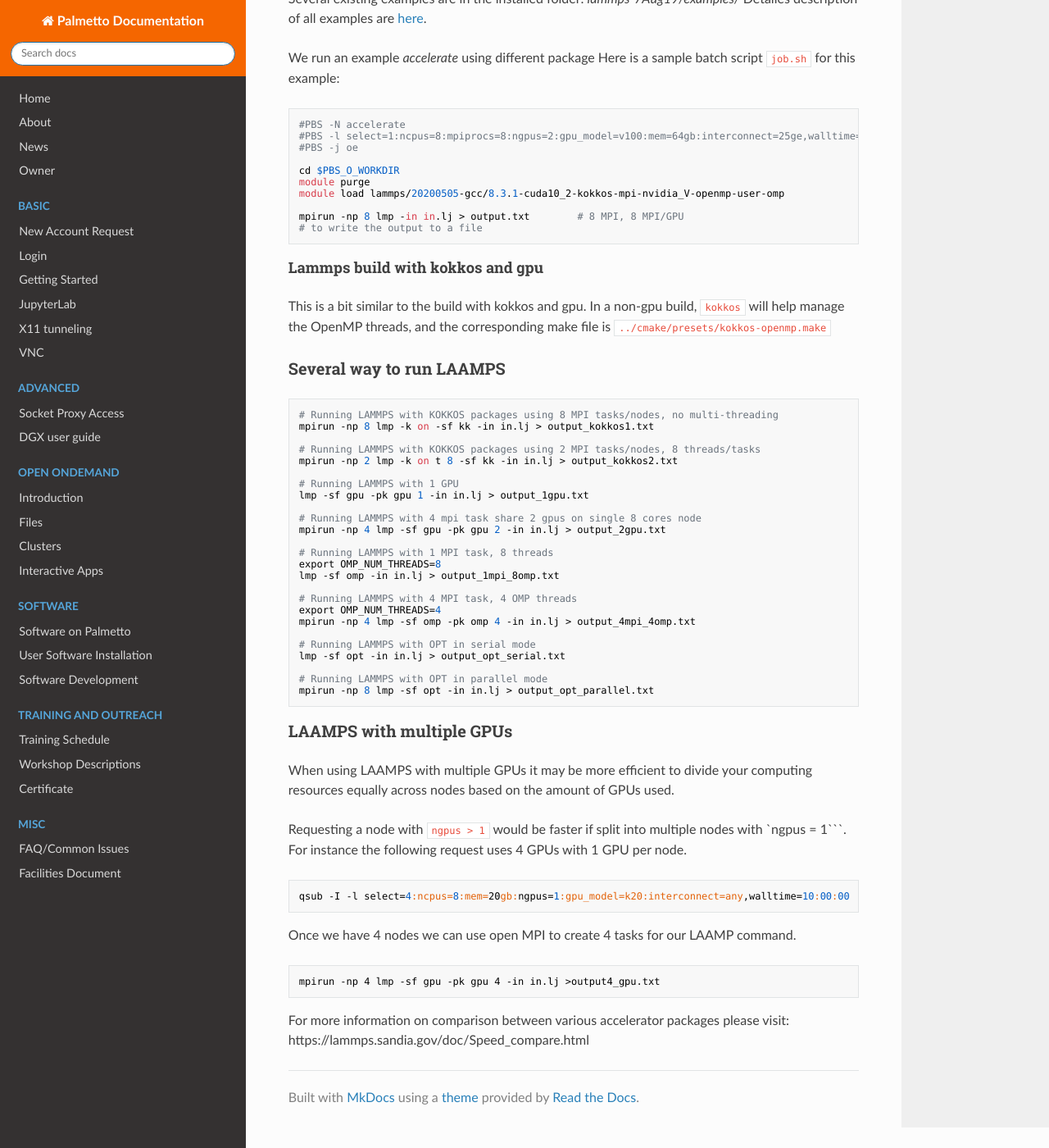
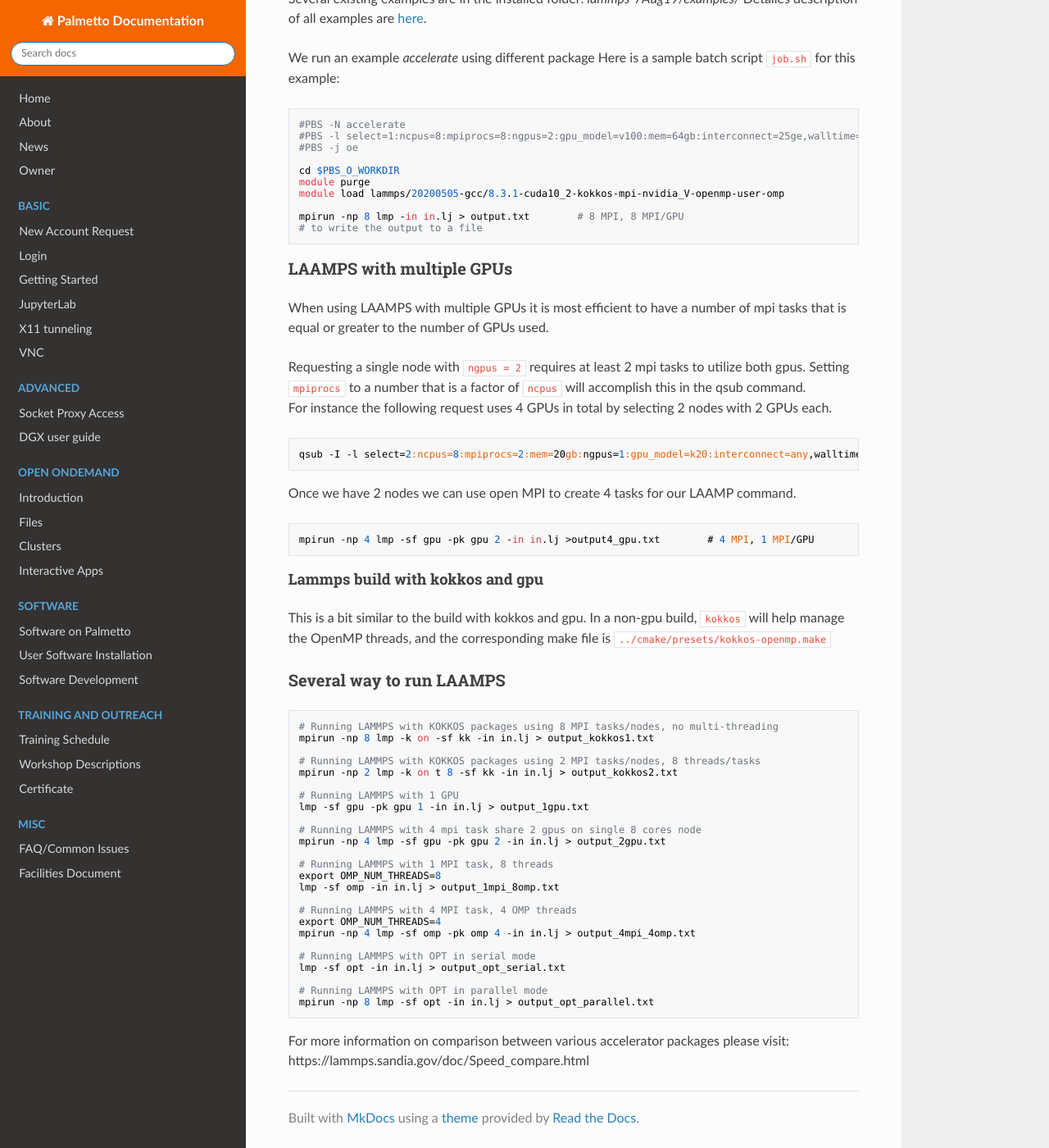
Before and after one commit to clemsonciti/palmetto-documentation, an MkDocs documentation site: the page built from docs/software/packages/lammps.md, in a window 1280 px wide and 1400 px high, scrolled down 2754 px. Shown: the whole window at 82% size. Built offline with MkDocs 1.6.1, drawn with Linux system fonts in a browser that asks for light colours; nearby versions of some CDN libraries.

Commit message:
added multiple GPU documenation for LAAMPS

````diff
--- a/docs/software/packages/lammps.md
+++ b/docs/software/packages/lammps.md
@@ -149,6 +149,22 @@ mpirun -np 8 lmp -in in.lj > output.txt        # 8 MPI, 8 MPI/GPU
 # to write the output to a file
 ~~~
 
+### LAAMPS with multiple GPUs
+
+When using LAAMPS with multiple GPUs it is most efficient to have a number of mpi tasks that is equal or greater to the number of GPUs used.
+
+Requesting a single node with `ngpus = 2` requires at least 2 mpi tasks to utilize both gpus. Setting `mpiprocs` to a number that is a factor of `ncpus` will accomplish this in the qsub command. <br>
+For instance the following request uses 4 GPUs in total by selecting 2 nodes with 2 GPUs each.
+~~~
+qsub -I -l select=2:ncpus=8:mpiprocs=2:mem=20gb:ngpus=1:gpu_model=k20:interconnect=any,walltime=10:00:00
+~~~
+
+Once we have 2 nodes we can use open MPI to create 4 tasks for our LAAMP command.
+
+~~~
+mpirun -np 4 lmp -sf gpu -pk gpu 2 -in in.lj >output4_gpu.txt        # 4 MPI, 1 MPI/GPU
+~~~
+
 
 #### Lammps build with kokkos and gpu
 
@@ -185,22 +201,6 @@ lmp -sf opt -in in.lj > output_opt_serial.txt
 mpirun -np 8 lmp -sf opt -in in.lj > output_opt_parallel.txt
 ~~~
 
-### LAAMPS with multiple GPUs
-
-When using LAAMPS with multiple GPUs it may be more efficient to divide your computing resources equally across nodes based on the amount of GPUs used.
-
-Requesting a node with `ngpus > 1` would be faster if split into multiple nodes with  `ngpus = 1```. <br>
-For instance the following request uses 4 GPUs with 1 GPU per node.
-~~~
-qsub -I -l select=4:ncpus=8:mem=20gb:ngpus=1:gpu_model=k20:interconnect=any,walltime=10:00:00
-~~~
-
-Once we have 4 nodes we can use open MPI to create 4 tasks for our LAAMP command.
-
-~~~
-mpirun -np 4 lmp -sf gpu -pk gpu 4 -in in.lj >output4_gpu.txt
-~~~
-
 
 For more information on comparison between various accelerator packages please visit:
 https://lammps.sandia.gov/doc/Speed_compare.html
````
